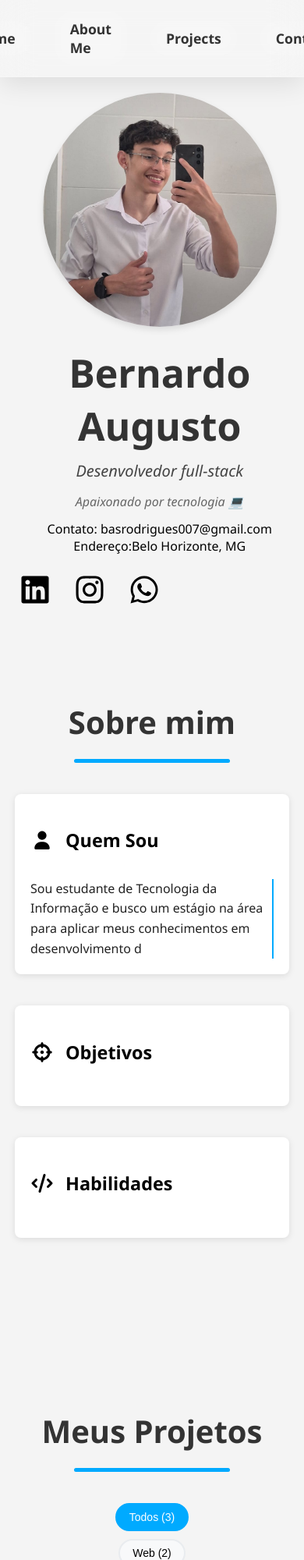
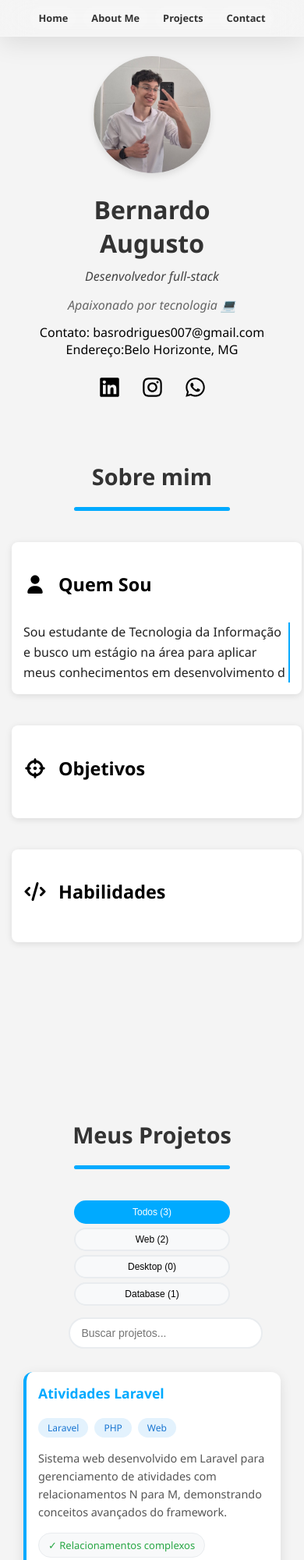
Before and after one commit to Basrodrigues07/Portifolio, a plain HTML site: page index.html in a window 390 px wide. Shown: the top 2000 px of the page at 78% size. Drawn offline with Linux system fonts and the light colour scheme.

Commit message:
feat: adiciona responsividade para dispositivos móveis e tablets

```diff
--- a/css/index.css
+++ b/css/index.css
@@ -521,38 +521,198 @@ section h1 {
 }
 
 @media (max-width: 768px) {
+    body {
+        padding-top: 60px;
+    }
+
+    nav {
+        padding: 10px 0;
+        gap: 15px;
+        flex-wrap: wrap;
+    }
+
+    nav .nav-item {
+        font-size: 0.9rem;
+        padding: 8px 15px;
+    }
+
     #home {
         flex-direction: column;
         margin-left: 5%;
+        margin-right: 5%;
+        margin-top: 5%;
         text-align: center;
+        align-items: center;
+    }
+
+    #imagem {
+        width: 200px;
+        height: 200px;
     }
 
     #text-home {
         margin-left: 0;
         margin-top: 20px;
+        width: 100%;
+    }
+
+    #fonte {
+        font-size: 2.5rem;
+    }
+
+    #icons {
+        justify-content: center;
+    }
+
+    #icons svg {
+        width: 40px;
+        height: 40px;
+    }
+
+    section {
+        padding: 60px 20px;
+    }
+
+    section h1 {
+        font-size: 2rem;
+    }
+
+    #about main {
+        width: 95%;
+        padding: 15px;
+    }
+
+    .skills-grid {
+        grid-template-columns: 1fr;
     }
 
     .contact-grid {
         grid-template-columns: 1fr;
         gap: 20px;
+        padding: 0 20px;
     }
 
     .controls {
         flex-direction: column;
         align-items: stretch;
+        padding: 0 20px;
     }
 
     .filter-buttons {
         justify-content: center;
-        flex-direction: column;
-        align-items: center;
+        gap: 8px;
+    }
+
+    .filter-btn {
+        font-size: 12px;
+        padding: 6px 12px;
     }
 
     .search-box input {
         width: 100%;
+        margin-top: 10px;
+    }
+
+    .project {
+        margin: 15px 20px;
+        padding: 20px;
+    }
+
+    .project-header {
+        flex-direction: column;
+        align-items: flex-start;
+    }
+
+    .project h2 {
+        font-size: 1.2rem;
+        margin-bottom: 10px;
     }
 
     .hero-section h2 {
         font-size: 1.8rem;
     }
+
+    .hero-section p {
+        font-size: 1rem;
+        padding: 0 20px;
+    }
 }
+
+@media (max-width: 480px) {
+    nav {
+        gap: 10px;
+        padding: 8px 10px;
+    }
+
+    nav .nav-item {
+        font-size: 0.8rem;
+        padding: 6px 10px;
+    }
+
+    #home {
+        margin-top: 3%;
+    }
+
+    #imagem {
+        width: 150px;
+        height: 150px;
+    }
+
+    #fonte {
+        font-size: 2rem;
+    }
+
+    #info {
+        font-size: 16px;
+    }
+
+    #icons svg {
+        width: 35px;
+        height: 35px;
+    }
+
+    section {
+        padding: 40px 15px;
+    }
+
+    section h1 {
+        font-size: 1.8rem;
+    }
+
+    .filter-buttons {
+        flex-direction: column;
+        align-items: center;
+        gap: 5px;
+    }
+
+    .filter-btn {
+        width: 100%;
+        max-width: 200px;
+        text-align: center;
+    }
+
+    .project {
+        margin: 10px 15px;
+        padding: 15px;
+    }
+
+    .project h2 {
+        font-size: 1.1rem;
+    }
+
+    .project-content p {
+        font-size: 0.9rem;
+    }
+
+    .contact-card, .availability-card {
+        padding: 20px;
+    }
+
+    .hero-section h2 {
+        font-size: 1.5rem;
+    }
+
+    .hero-section p {
+        font-size: 0.9rem;
+    }
+}
```
